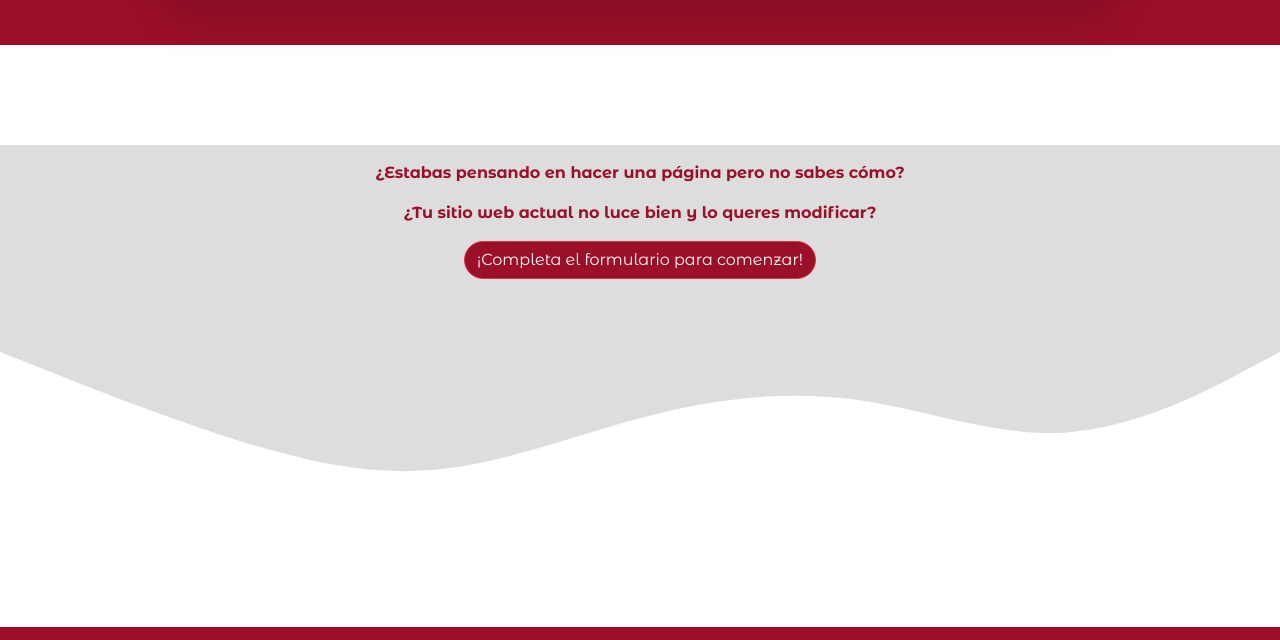
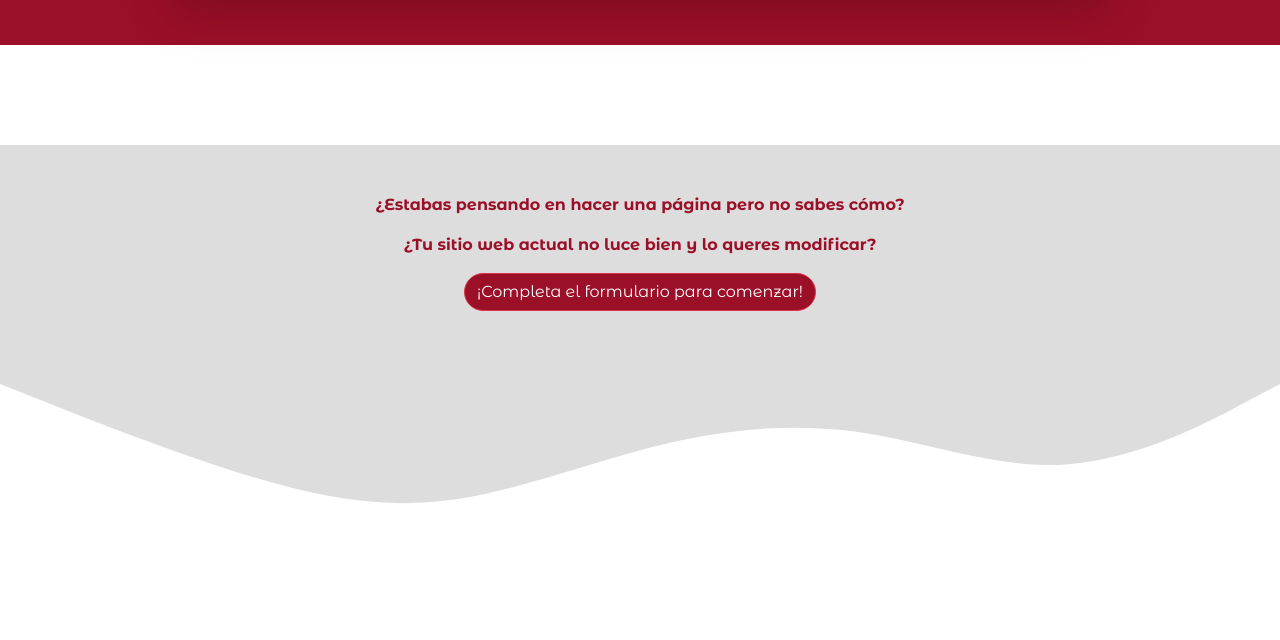
Before and after one commit to albana-meloni/portfolio, a plain HTML site: page proyectos.html in a window 1280 px wide. Shown: the part 1547-2187 px from the top of the page. Drawn offline with nearby package versions, Linux system fonts and the light colour scheme.

Commit message:
modifiqué el padding

```diff
--- a/proyectos.html
+++ b/proyectos.html
@@ -106,7 +106,7 @@
         </div>
     </section>
 
-    <div class="cartel-2 container-fluid d-flex flex-column align-items-center p-3 text-center">
+    <div class="cartel-2 container-fluid d-flex flex-column align-items-center pt-5 pb-3 text-center">
         <p>¿Estabas pensando en hacer una página pero no sabes cómo?</p>
         <p>¿Tu sitio web actual no luce bien y lo queres modificar?</p>
         <a href="" class="btn btn-danger">¡Completa el formulario para comenzar!</a>
```
